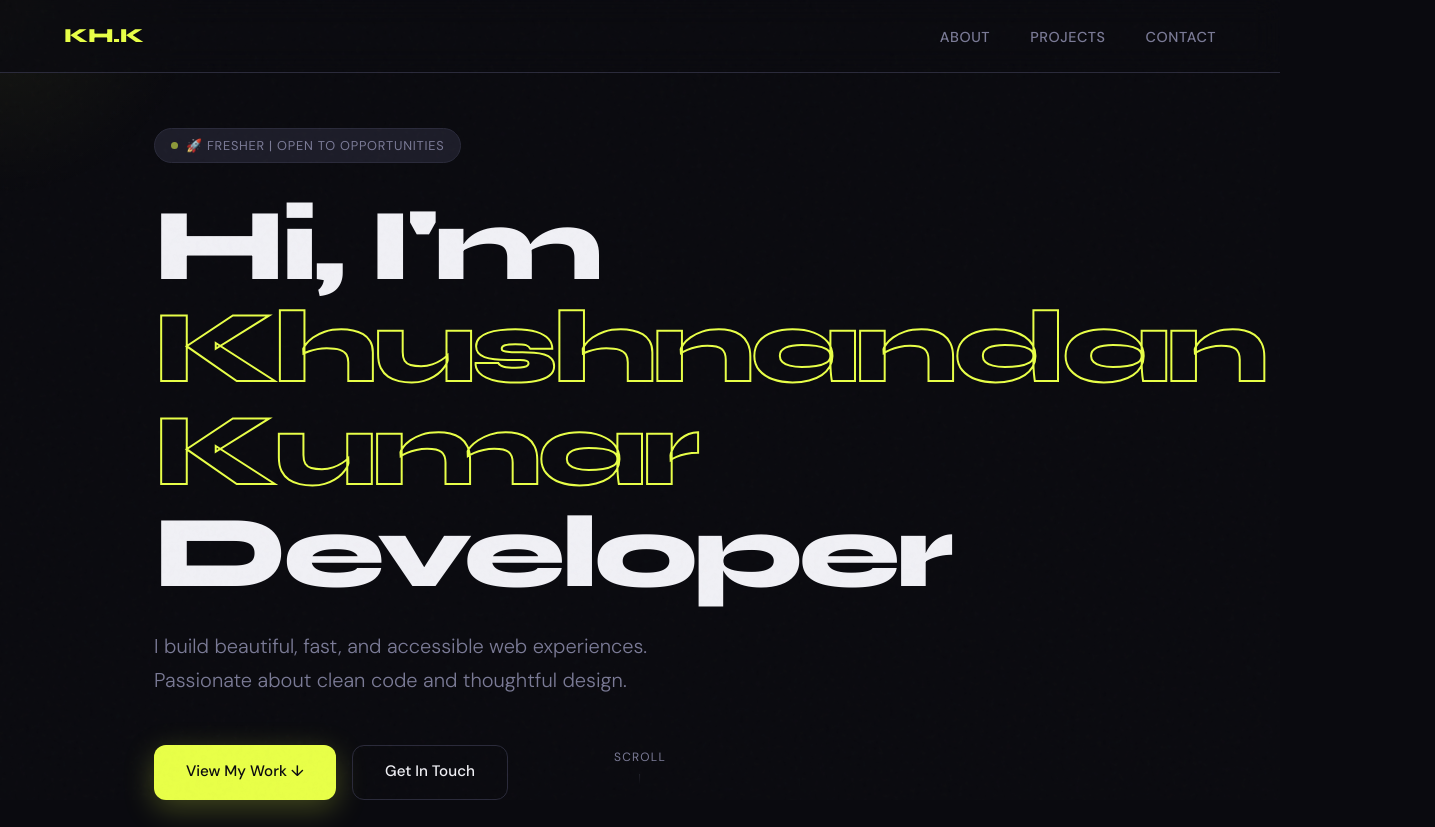
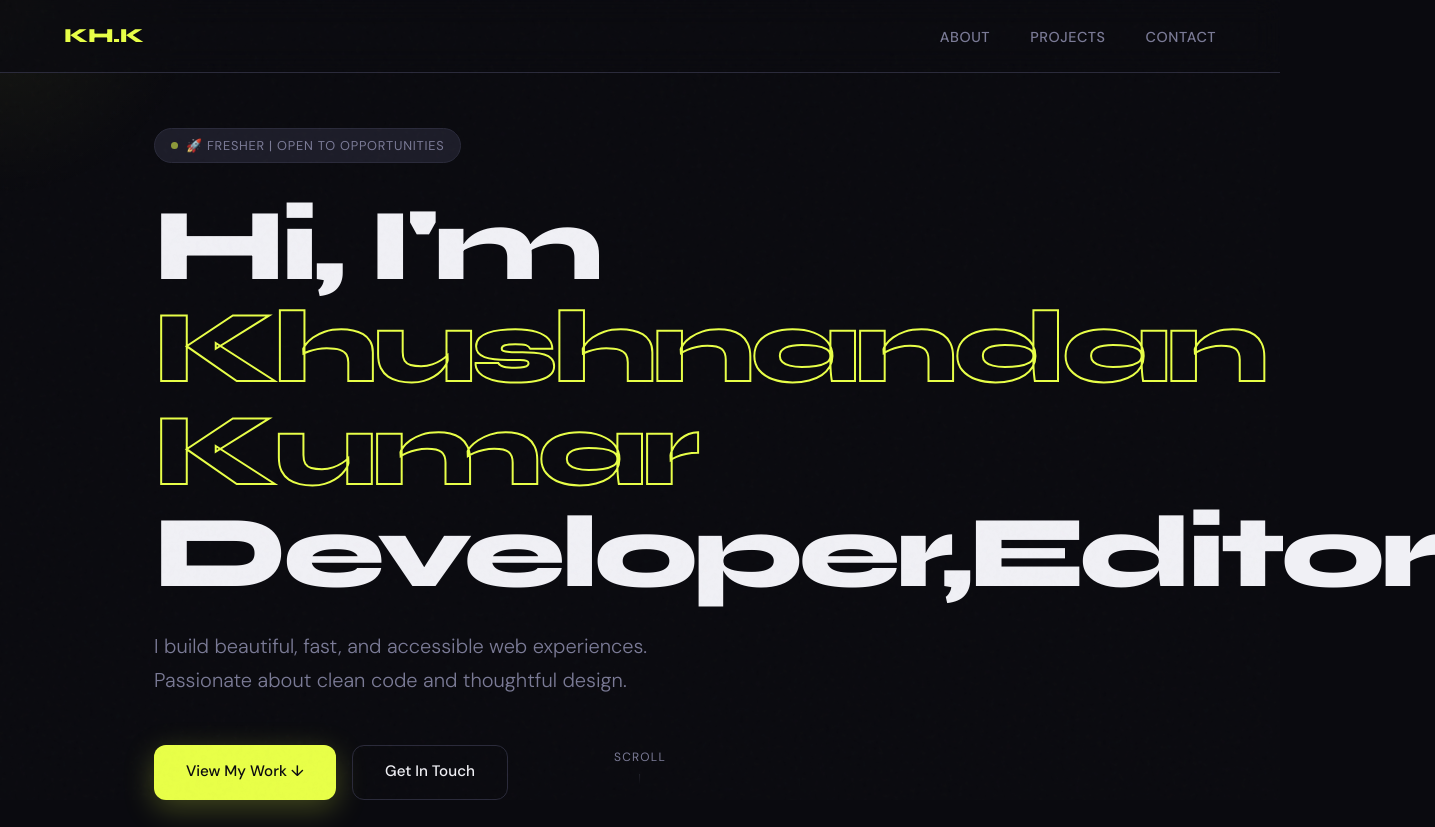
Before and after one commit to khushnandan028/personal-portfolio, a plain HTML site: page index.html in a window 1280 px wide. Shown: the top 827 px of the page, 1435 px wide, since content can reach past the window. Drawn offline with Linux system fonts and the light colour scheme.

Commit message:
update website

```diff
--- a/index.html
+++ b/index.html
@@ -38,7 +38,7 @@
     <h1 class="hero-title">
       Hi, I'm<br>
       <em>Khushnandan Kumar</em><br> <!-- ← Change your name here -->
-      Developer
+      Developer,Editor
     </h1>
 
     <p class="hero-sub">
```
